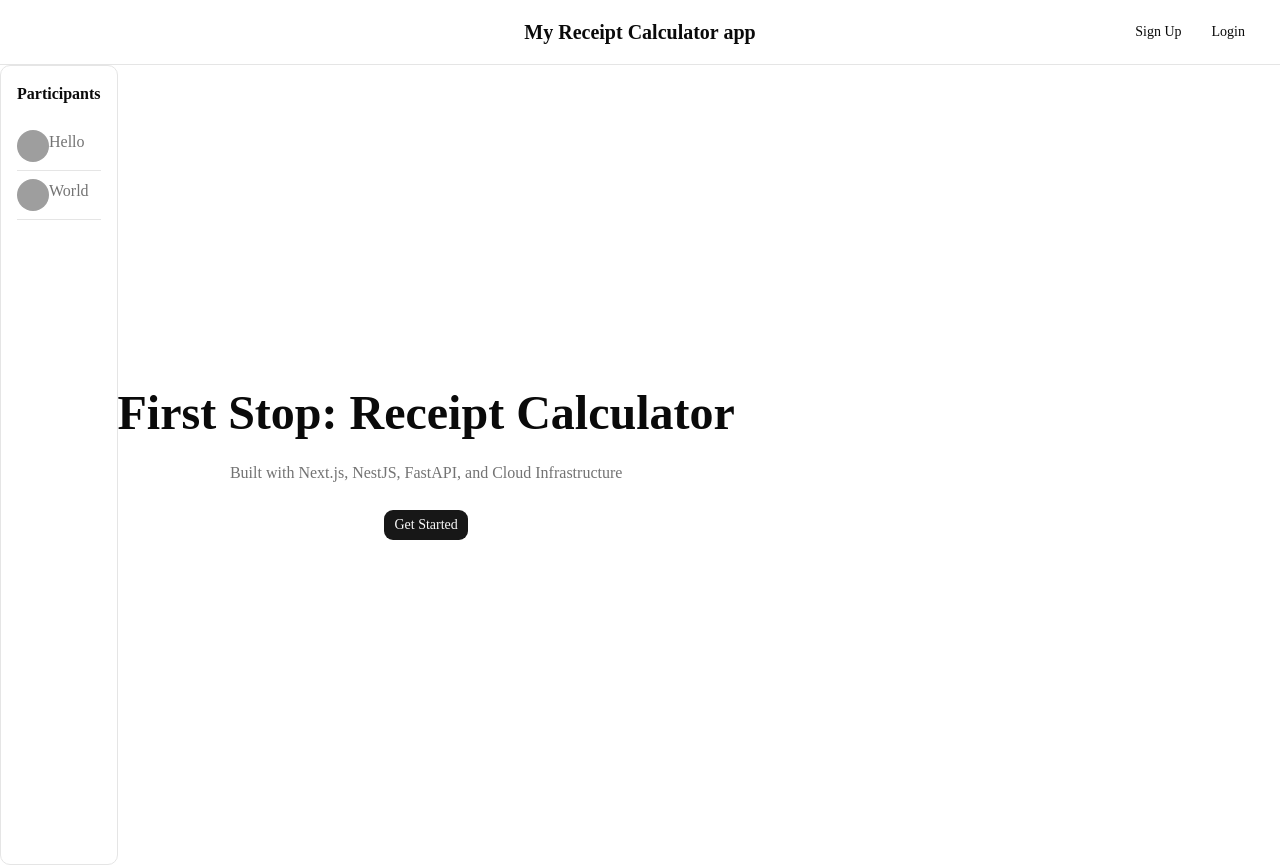
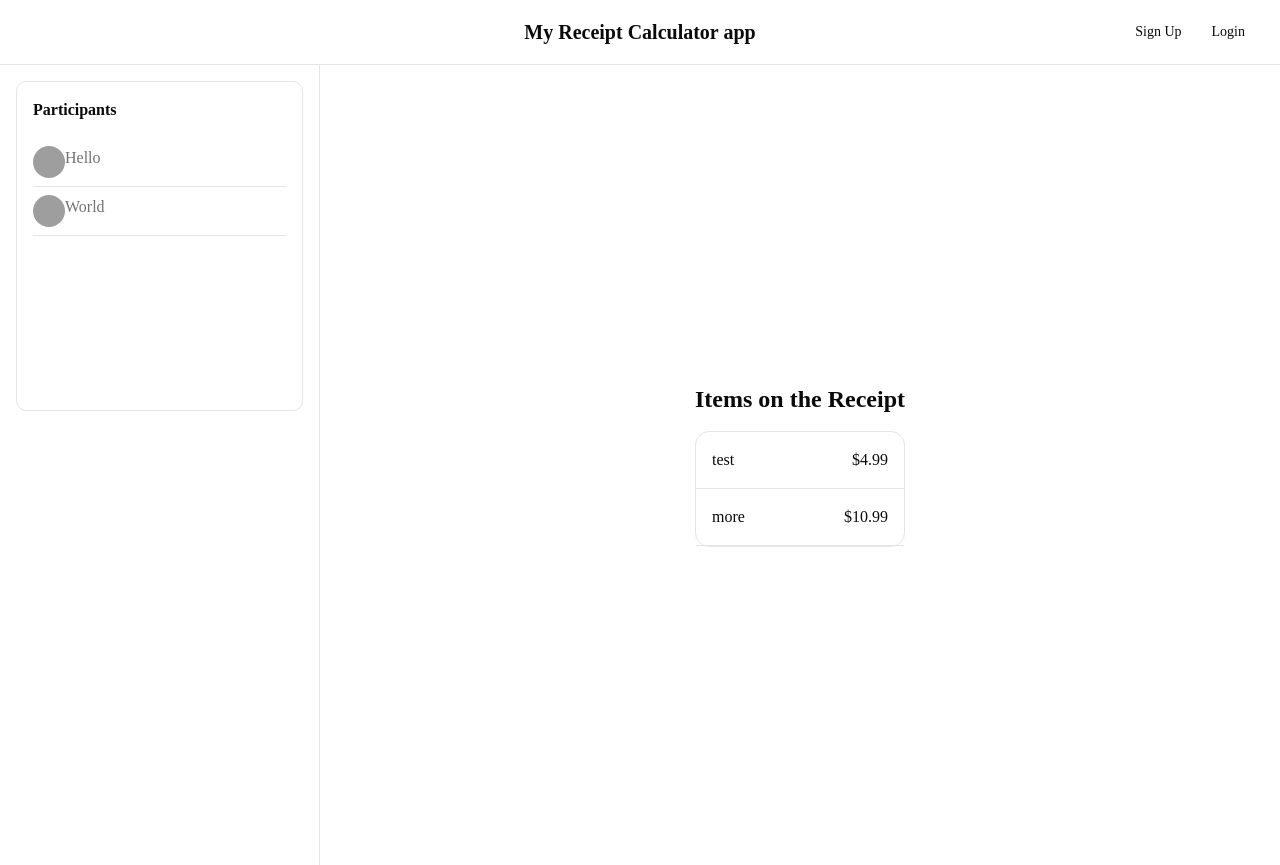
Before and after one commit to TNguyen7263/Anchor-Trails, a Next.js app in the folder my-app/: page / in a window 1280 px wide. Built offline with nearby package versions, Linux system fonts and the light colour scheme; grey boxes are pictures that could not be loaded.

Commit message:
Week3: Frontend planning reciept list

```diff
--- a/my-app/src/app/page.tsx
+++ b/my-app/src/app/page.tsx
@@ -1,27 +1,19 @@
-import { Button } from "@/components/ui/button"
 import Navbar from "@/features/Navbar"
 import UsersList from "@/features/UsersList"
+import ItemsList from "@/features/ItemsList"
 
 export default function HomePage() {
   return (
     <main>
       <Navbar />
 
-      <div className="flex">
-        <UsersList />
+      <div className="flex min-h-screen">
+        <aside className="w-1/4 border-r p-4">
+          <UsersList />
+        </aside>
 
-        <section className="min-h-screen flex flex-col items-center justify-center gap-6">
-          <h1 className="text-5xl font-bold">
-            First Stop: Receipt Calculator
-          </h1>
-
-          <p className="text-muted-foreground">
-            Built with Next.js, NestJS, FastAPI, and Cloud Infrastructure
-          </p>
-
-          <Button>
-            Get Started
-          </Button>
+        <section className="w-3/4 flex flex-col items-center justify-center gap-6">
+          <ItemsList />
         </section>
       </div>
 
--- /dev/null
+++ b/my-app/src/components/ReceiptItem.tsx
@@ -0,0 +1,13 @@
+type ItemObject = {
+    name: string;
+    price: number;
+}
+
+export default function ReceiptItem({ name, price }: ItemObject) {
+    return (
+        <div className="flex justify-between border-b p-4">
+            <span> {name} </span>
+            <span>${price.toFixed(2)}</span>
+        </div>
+    )
+}
--- /dev/null
+++ b/my-app/src/features/ItemsList.tsx
@@ -0,0 +1,27 @@
+import ReceiptItem from "@/components/ReceiptItem"
+
+
+export default function ItemsList() {
+    const items = [
+        { name: "test", price: 4.99 },
+        { name: "more", price: 10.99 }
+    ];
+
+    return (
+        <section className="p-6">
+            <h2 className="text-2xl font-bold mb-4">
+                Items on the Receipt
+            </h2>
+
+            <div className="rounded-xl border">
+                {items.map((item) => (
+                    <div key={item.name}>
+                        <ReceiptItem name={item.name} price={item.price} />
+                    </div>
+                ))
+                }
+            </div>
+
+        </section>
+    )
+}
```
